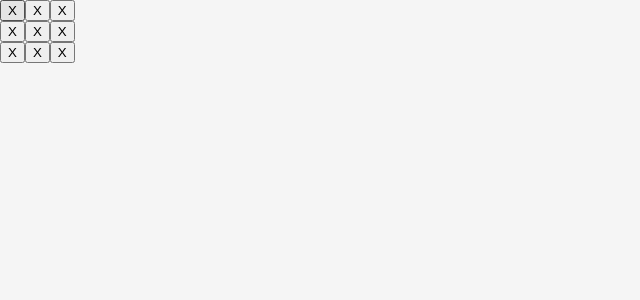
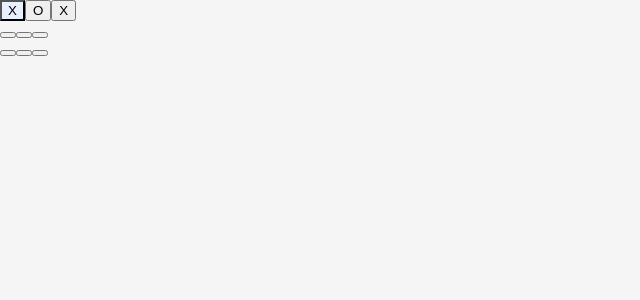
Before and after one commit to lucas-farias07/jogo-da-velha-react, a React (Vite) app: page / in a window 1280 px wide. Shown: the top 300 px of the page, without its empty margins (0-640 px from the left). Built offline with nearby package versions, Linux system fonts and the light colour scheme.

Commit message:
alterações esquecidas de css + App.jsx com novo Square

```diff
--- a/src/App.css
+++ b/src/App.css
@@ -135,11 +135,45 @@ display: flex;
 =======
 .square {
   width: 60px;
-  height: 60px;
+  height: 70px;
   background: white;
   border: 1px solid #999;
-  font-size: 24px;
+  font-size: 30px;
   font-weight: bold;
   cursor: pointer;
->>>>>>> 4ee15e6fbb1bab53234c34582874aa3ff1e1b09f
+  margin: -1px 0 0 -1px;
 }
+
+.square:hover {
+  background: #e8f0fe;
+}
+
+.square:focus-visible {
+  outline: 3px solid #2563eb;
+  outline-offset: -3px;
+}
+
+.status {
+  margin-bottom: 20px;
+  font-size: 18px;
+  font-weight: bold;
+}
+
+.game-info {
+  padding: 20px;
+  background: white;
+  border-radius: 8px;
+}
+
+.game-info h2 {
+  margin-top: 0;
+}
+
+.game-info li {
+  margin-bottom: 8px;
+}
+
+.game-info button {
+  padding: 8px 12px;
+  cursor: pointer;
+}
--- a/src/App.jsx
+++ b/src/App.jsx
@@ -1,20 +1,20 @@
 import './App.css';
 
-function Square() {
+function Square({ value }) {
   return (
-    <button className='square'>
-      X
+    <button className="square">
+      {value}
     </button>
-  )
+  );
 }
 
 function Board() {
   return (
     <>
-      <div className='board-now'>
-        <Square />
-        <Square />
-        <Square />
+      <div className="board-row">
+        <Square value="X" />
+        <Square value="O" />
+        <Square value="X" />
       </div>
 
       <div className='board-now'>
```
Lines whose indentation alone changed are shown as unchanged.
